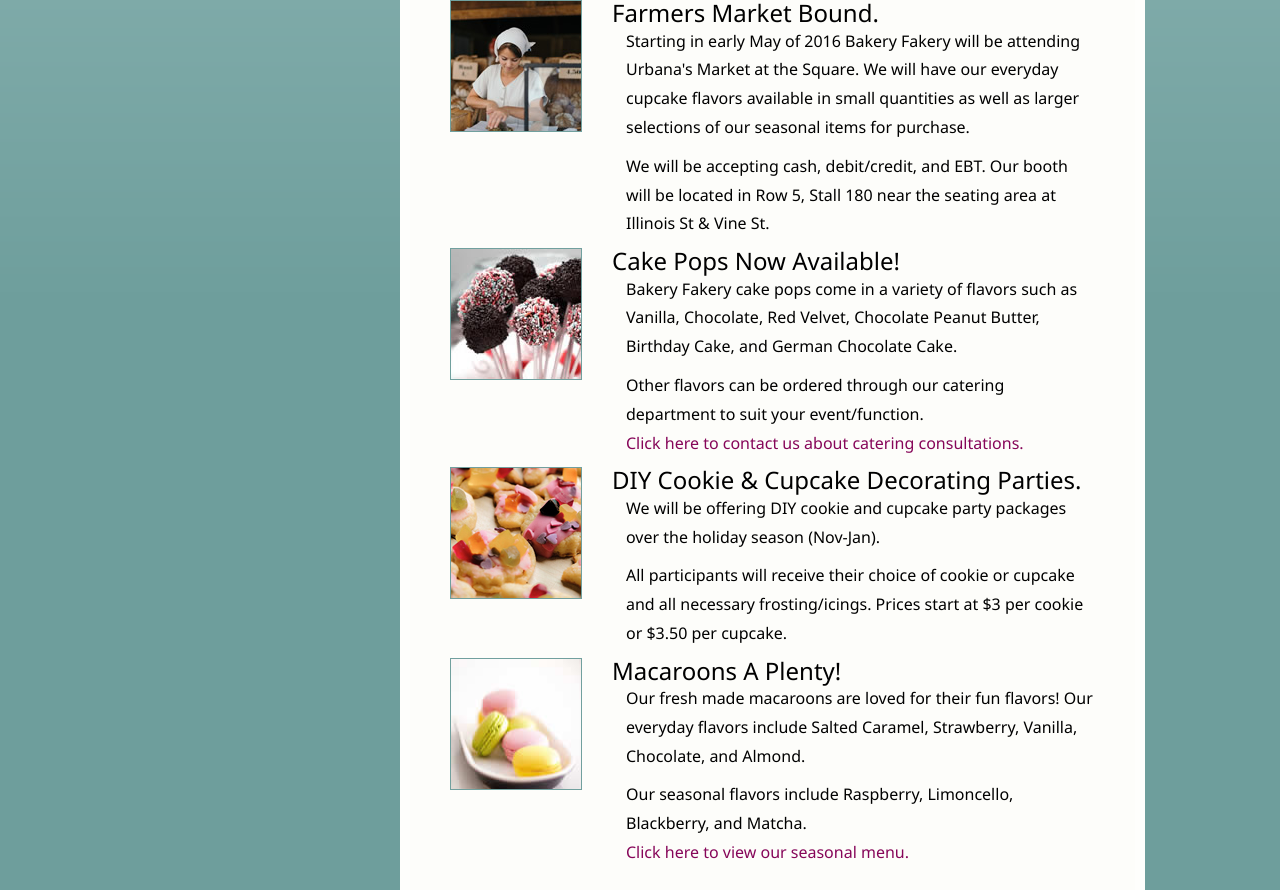
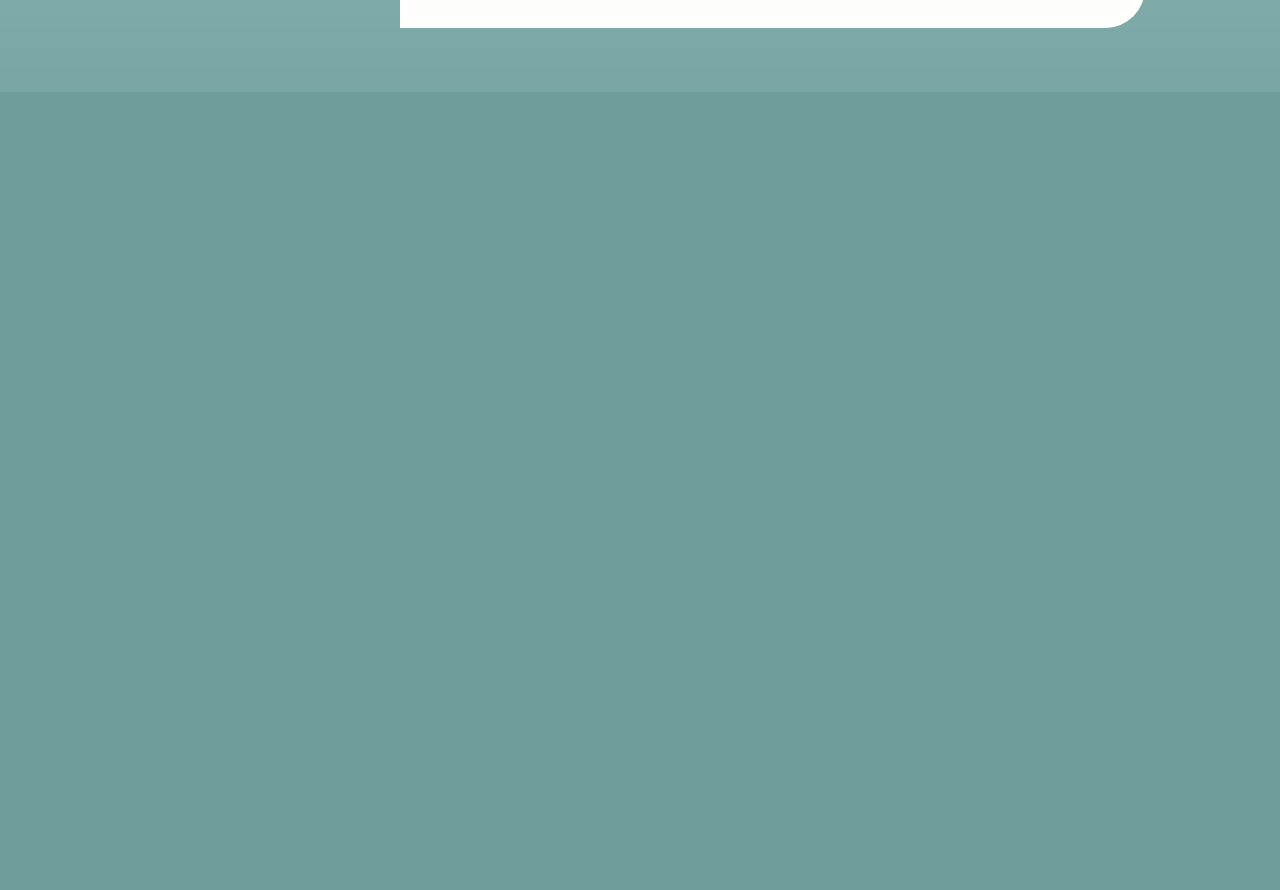
Before and after one commit to awiles1/awiles1.github.io, a plain HTML site: page index.html in a window 1280 px wide. Shown: the part 708-1598 px from the top of the page. After the commit the page ends 800 px from the top, so only its background shows below. Drawn offline with Linux system fonts and the light colour scheme.

Commit message:
css2electricbugaloo

```diff
--- a/index.html
+++ b/index.html
@@ -34,27 +34,7 @@ Released   : 20130902
 				<p>Bakery Fakery is a small boutique bakery specializing in cupcakes and fresh seasonal baked goods made with quality ingredients. We are located in the vibrant downtown area of Champaign, Illinois.</p>
 			 </div>
 			<!-- End of Box1 -->
-			<div id="news"> <!-- Start of News -->
-				<h2 class="subtitle">Bakery Fakery News</h2>
-              <h3><em><img src="images/market.jpg" alt="Bakery Fakery farmers market stand." class="alignleft border" /></em>Farmers Market Bound.</h3>
-<p>Starting in early May of 2016 Bakery Fakery will be attending Urbana's Market at the Square.
-We will have our everyday cupcake flavors available in small quantities as well as larger selections of our seasonal items for purchase. </p>
-<p>We will be accepting cash, debit/credit, and EBT. Our booth will be located in Row 5, Stall 180 near the seating area at Illinois St &amp; Vine St.
-</p>
 
-			  <h3><em><img src="images/cakepops.jpeg" alt="Bakery Fakery Cake Pops in Birthday Cake and Chocolate Flavors." class="alignleft border" /></em>Cake Pops Now Available!</h3>
-              <p>Bakery Fakery cake pops come in a variety of flavors such as Vanilla, Chocolate, Red Velvet, Chocolate Peanut Butter, Birthday Cake, and German Chocolate Cake.</p>
-					<p>Other flavors can be ordered through our catering department to suit your event/function.<br /><a href="contact.html#contactform" class="button-style">Click here to contact us about catering consultations.</a></p>
-                    <h3><em><img src="images/decoratedcookie.jpg" alt="Design your own cupcakes or cookies at our decorating parties." class="alignleft border" /></em>DIY Cookie &amp; Cupcake Decorating Parties.</h3>
-<p>We will be offering DIY cookie and cupcake party packages over the holiday season (Nov-Jan). </p>
-<p>All participants will receive their choice of cookie or cupcake and all necessary frosting/icings. Prices start at &#36;3 per cookie or &#36;3.50 per cupcake.</p>
-
-			  <h3><em><img src="images/macaroonplate.jpg" alt="Bakery Faker Macaroons in Strawberry, Limoncello and Matcha flavors." class="alignleft border" /></em>Macaroons A Plenty!</h3>
-					<p>Our fresh made macaroons are loved for their fun flavors! Our everyday flavors include Salted Caramel, Strawberry,  Vanilla, Chocolate, and Almond.</p>
-				  	<p>Our seasonal flavors include Raspberry, Limoncello,  Blackberry, and Matcha.<br /><a href="menu.html#seasonmenutable" class="button-style">Click here to view our seasonal menu.</a></p>
-					<br />
-                    <br />
-          </div> <!-- End of News -->
 			<div id="footer"> <!-- Start of Footer -->
 				<p>Copyright &#169; 2016 Ashley Wiles. All rights reserved.<br />
                 Design by <a href="http://templated.co" rel="nofollow">TEMPLATED</a>.</p>
```
Also changed, not shown: menu.html (+2 -1 lines).
